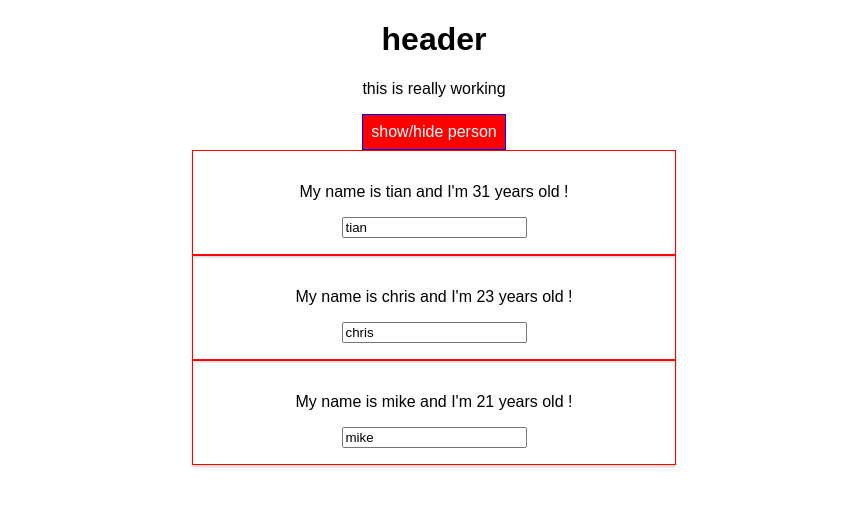
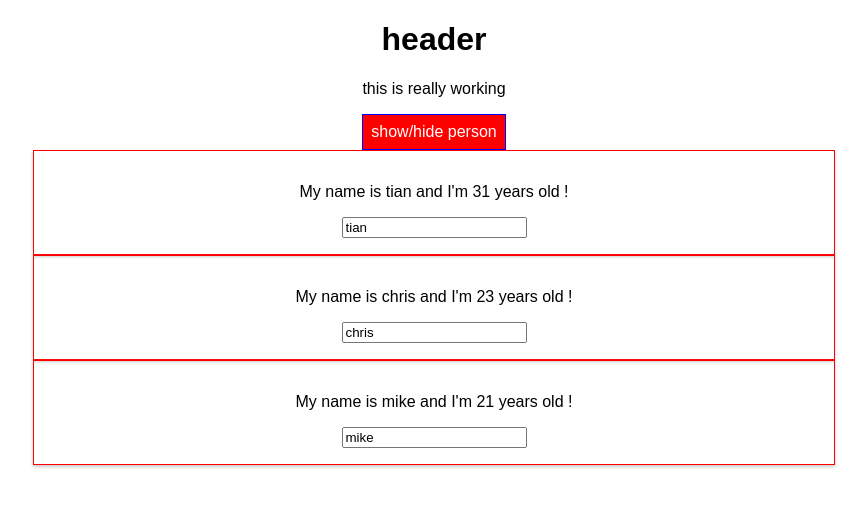
Before and after one commit to tiansiyu0210/react, a React (Create React App) app in the folder first-react-app/: page / in a window 1280 px wide. Both pictures are taken after a click on the button "show/hide person". Shown: the top 506 px of the page, without its empty margins (206-1073 px from the left). Built offline with nearby package versions, Linux system fonts and the light colour scheme.

Commit message:
70. Enabling & Using CSS Modules

```diff
--- a/first-react-app/src/App.js
+++ b/first-react-app/src/App.js
@@ -1,7 +1,6 @@
 import React, { Component } from 'react';
-import './App.css';
+import appClasses from './App.module.css';
 import Person from './Person/Person';
-import Radium, {StyleRoot} from 'radium';
 
 class App extends Component{
     // state can only be accessed in class-based components!
@@ -63,11 +62,7 @@ class App extends Component{
             font: 'inherit',
             border: '1px solid blue',
             padding: '8px',
-            cursor: 'pointer',
-            ':hover': {
-                backgroundColor: 'lightgreen',
-                color: 'black'
-            }
+            cursor: 'pointer'
         };
 
         let persons = null;
@@ -89,34 +84,30 @@ class App extends Component{
             );
 
             buttonStyle.backgroundColor = 'red';
-            buttonStyle[':hover'] = {
-                backgroundColor: 'salmon',
-                color: 'black'
-            }
         }
 
         const pClasses = [];
 
         if(this.state.persons.length <= 2){
-            pClasses.push('red');
+            pClasses.push(appClasses.red);
         }
 
         if(this.state.persons.length <= 1){
-            pClasses.push('bold');
+            pClasses.push(appClasses.bold);
         }
+
+        console.log(pClasses);
 
         return (
             //this is jsx code , not html
             // we use className instead of class, cause 'class' is a reserve word in Js
-            <StyleRoot>
-                <div className="App">
+                <div className={appClasses.App}>
                     <h1>header</h1>
                     <p className={pClasses.join(' ')}>this is really working</p>
                     {/* https://reactjs.org/docs/events.html#supported-events */}
                     <button style={buttonStyle} onClick={this.togglePersonsHandler}>show/hide person</button>
                     {persons}
                 </div>
-            </StyleRoot>
         );
         //jsx compiles to the code below
         //return React.createElement('div', {className: 'App'}, 'first text', 'second text', React.createElement('h1', null, 'third inner h1 text'));
@@ -124,4 +115,4 @@ class App extends Component{
 }
 
 // lecture 67: run "sudo npm install --save radium"
-export default Radium(App);
+export default App;
--- a/first-react-app/src/Person/Person.js
+++ b/first-react-app/src/Person/Person.js
@@ -1,17 +1,11 @@
 import React from 'react';
-import './Person.css'
-import Radium from 'radium'
+import classes from './Person.module.css';
 
 //a component is just a js function return jsx
 const person = (props) => {
-    const style = {
-        '@media (min-width: 500px)': {
-            width: '450px'
-        }
-    };
 
     return (
-        <div className='Person' style={style}>
+        <div className={classes.Person}>
             <p onClick={props.click}> My name is {props.name} and I'm {props.age} years old !</p>
             <p>{props.children}</p>
             <input type="text" onChange={props.changeName} value={props.name}/>
@@ -19,4 +13,4 @@ const person = (props) => {
     )
 }
 
-export default Radium(person);
+export default person;
```
Also changed, not shown: first-react-app/package.json (+16 -2 lines), first-react-app/src/App.module.css (renamed from first-react-app/src/App.css), first-react-app/src/Person/Person.module.css (renamed from first-react-app/src/Person/Person.css), 1 other file (tests, documents, lock files or other folders).
